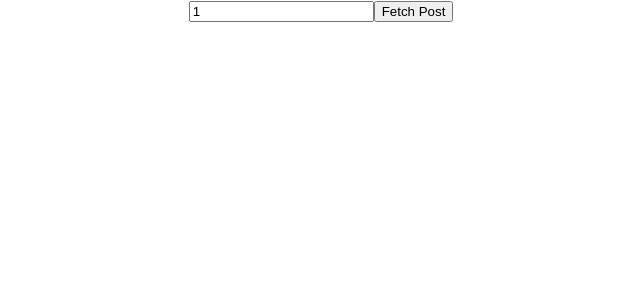
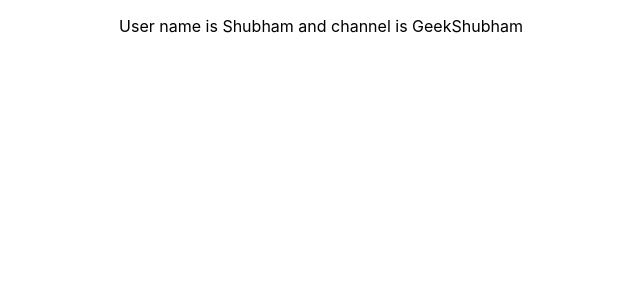
Before and after one commit to GeekShubhamRajput/react-hooks-exploration, a React (Create React App) app in the folder react-hooks-demo/: page / in a window 1280 px wide. Shown: the top 300 px of the page, without its empty margins (319-959 px from the left). Built offline with nearby package versions, Linux system fonts and the light colour scheme; no server answers.

Commit message:
Context without hook

```diff
--- a/react-hooks-demo/src/App.js
+++ b/react-hooks-demo/src/App.js
@@ -1,4 +1,5 @@
 import './App.css';
+import React from 'react'
 import ClassCounterOne from './components/ClassCounterOne'
 import { EffectHookCounter } from './components/EffectHookCounter';
 import { EffectHookCounterOne } from "./components/EffectHookCounterOne";
@@ -8,7 +9,11 @@ import { EffectHookTimer } from "./components/EffectHookTimer"
 import { FetchPosts } from './components/FetchPosts';
 import { FetchSinglePost } from './components/FetchSinglePost'
 import { FetchSingleRecordOne } from './components/FetchSingleRecordOne'
+import { ComponentF } from './components/ComponentF'
 import ClassMouse from "./components/ClassMouse";
+
+export const UserContext = React.createContext()
+export const ChannelContext = React.createContext()
 
 function App() {
   return (
@@ -21,8 +26,13 @@ function App() {
       <EffectWithCleanUp />
       <EffectHookTimer />
       <FetchPosts />
-      <FetchSinglePost /> */}
-      <FetchSingleRecordOne />
+      <FetchSinglePost />
+      <FetchSingleRecordOne /> */}
+      <UserContext.Provider value={'Shubham'} >
+        <ChannelContext.Provider value={'GeekShubham'}>
+          <ComponentF />
+        </ChannelContext.Provider>
+      </UserContext.Provider >
     </div>
   );
 }
--- /dev/null
+++ b/react-hooks-demo/src/components/ComponentD.js
@@ -0,0 +1,5 @@
+import { ComponentE } from './ComponentE'
+
+export const ComponentD = ({username, channel}) => {
+  return <ComponentE username={username} channel={channel} />
+}
--- /dev/null
+++ b/react-hooks-demo/src/components/ComponentE.js
@@ -0,0 +1,5 @@
+import { ComponentF } from './ComponentF'
+
+export const ComponentE = ({username, channel}) => {
+  return <ComponentF username={username} channel={channel} />
+}
--- /dev/null
+++ b/react-hooks-demo/src/components/ComponentF.js
@@ -0,0 +1,28 @@
+import React from 'react'
+import { UserContext, ChannelContext } from '../App'
+
+export const ComponentF = () => {
+  return(
+    <div>
+      <UserContext.Consumer >
+        {
+          user => {
+            return(
+              <ChannelContext.Consumer >
+                {
+                  channel => {
+                    return(
+                      <div>
+                        <p>User name is {user} and channel is {channel}</p>
+                      </div>
+                    )
+                  }
+                }
+              </ChannelContext.Consumer >
+            )
+          }
+        }
+      </UserContext.Consumer >
+    </div>
+  )
+}
```
